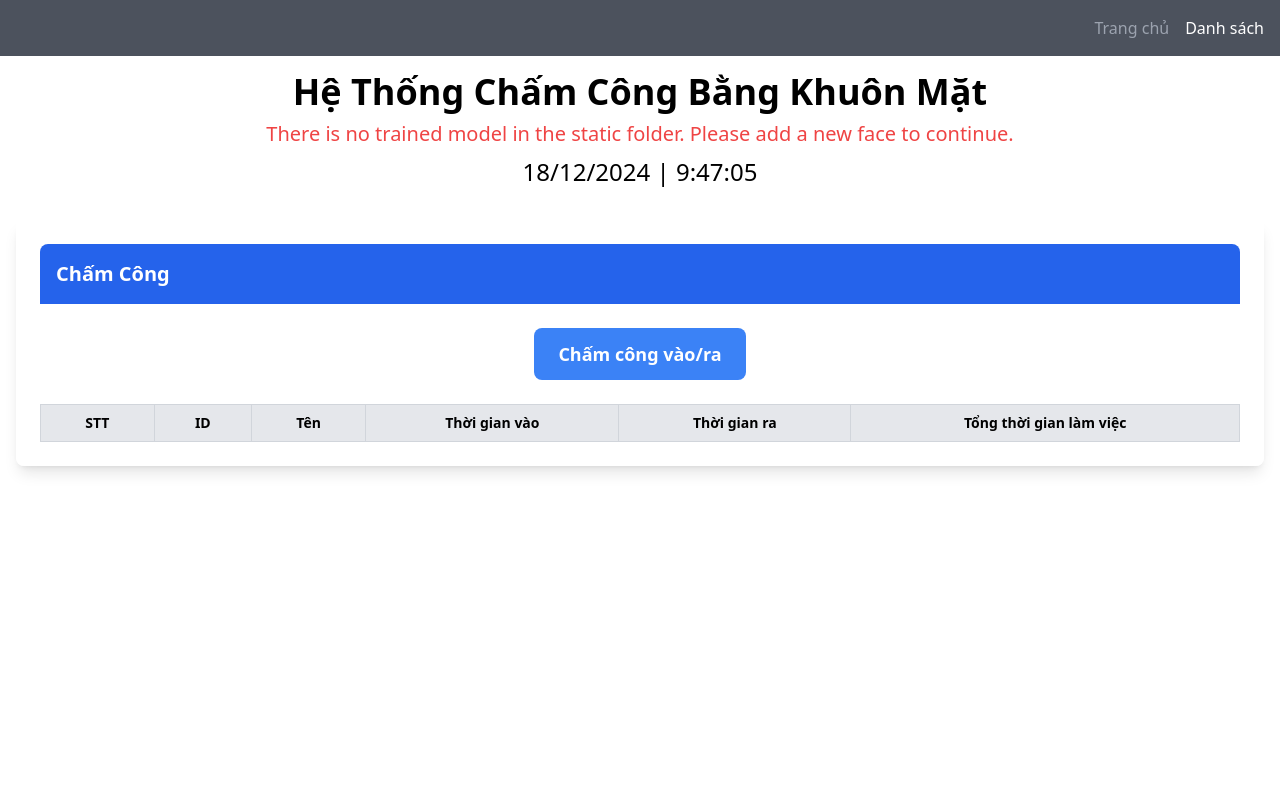
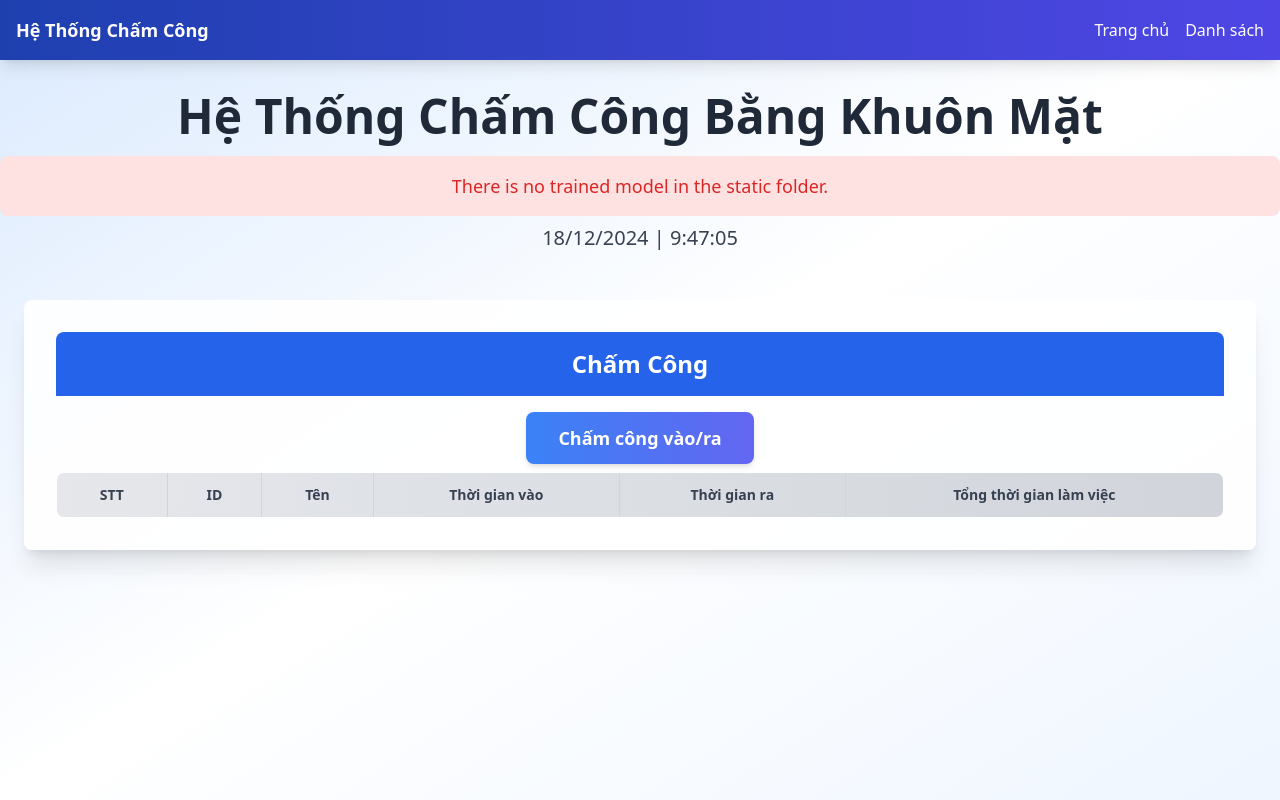
Before and after one commit to iTeddy1/nhan-dien-khuon-mat, a Flask app: page /start in a window 1280 px wide. Run offline with Flask 3, Linux system fonts and the light colour scheme; lists and menus that the app fills with data are empty; some libraries are stand-ins or nearby versions.

Commit message:
feat: enhance attendance system with model evaluation and UI improvements

```diff
--- a/app.py
+++ b/app.py
@@ -4,7 +4,7 @@ import os
 from flask import Flask,request,render_template
 from flask_mail import Mail, Message
 from datetime import date
-from ultils import handle_checkin_checkout, save_attendance_image, totalreg, getusers, delUser, extract_faces, identify_face, train_model, add_attendance, extract_attendance, getUserTime, checkUserID
+from ultils import evaluate_model, handle_checkin_checkout, save_attendance_image, totalreg, getusers, delUser, extract_faces, identify_face, train_model, add_attendance, extract_attendance, getUserTime, checkUserID
 
 #### Defining Flask App
 app = Flask(__name__)
@@ -48,9 +48,9 @@ def home():
 @app.route('/listUsers')
 def users():
     names, rolls, l, emails = getusers()
-    return render_template('ListUser.html', names= names, rolls=rolls, l=l, emails=emails)
+    return render_template('ListUser.html', names= names, rolls=rolls, l=l, emails=emails, totalreg=totalreg())
 
-@app.route('/deletetUser', methods=['POST'])
+@app.route('/deleteUser', methods=['POST'])
 def deleteUser():
     userid = request.form['userid']
     username = request.form['username']
@@ -64,7 +64,7 @@ def deleteUser():
 @app.route('/start',methods=['GET'])
 def start():
     if 'face_recognition_model.pkl' not in os.listdir('static'):
-        return render_template('home.html',totalreg=totalreg(),datetoday2=datetoday2,mess='There is no trained model in the static folder. Please add a new face to continue.')
+        return render_template('home.html',totalreg=totalreg(),datetoday2=datetoday2,mess='There is no trained model in the static folder.')
 
     cap = cv2.VideoCapture(0)
 
@@ -107,6 +107,7 @@ def start():
     result_message = handle_checkin_checkout(identified_person)
 
     names,rolls,inTimes,outTimes,totalTimes,l = extract_attendance()
+
     if result_message == "Bạn đã chấm công cho ngày hôm nay.":
         return render_template('home.html',
                                names=names,rolls=rolls,inTimes=inTimes,outTimes=outTimes,totalTimes=totalTimes,l=l,totalreg=totalreg(),datetoday2=datetoday2,
@@ -115,12 +116,12 @@ def start():
     #Save attendance image
     username = identified_person.split('_')[0]
     userid = identified_person.split('_')[1]
-    userimagefolder = f'Attendance/Attendance_faces-{datetoday}/'+username+'_'+str(userid)+'_'+datetoday2
-    if not os.path.isdir(userimagefolder):
-        os.makedirs(userimagefolder)
+    # userimagefolder = f'Attendance/Attendance_faces-{datetoday}/'+username+'_'+str(userid)+'_'+datetoday2
+    # if not os.path.isdir(userimagefolder):
+    #     os.makedirs(userimagefolder)
     inTime, outTime = getUserTime(userid)
 
-    print(inTime, outTime)
+    # print(inTime, outTime)
     if inTime != 'nan':
         save_attendance_image(username, userid, frame, x, y, w, h, 'checkin')
     if outTime != 'nan':
--- a/templates/home.html
+++ b/templates/home.html
@@ -30,60 +30,69 @@
 
   <body
     onload="startTime()"
-    class="bg-cover bg-center h-screen">
-    <nav class="flex justify-end gap-4 p-4 bg-gray-900 bg-opacity-75 text-white">
+    class="bg-gradient-to-br from-blue-100 via-white to-blue-50 h-screen">
+    <!-- Navbar -->
+    <nav
+      class="flex justify-between items-center p-4 bg-gradient-to-r from-blue-800 to-indigo-600 text-white shadow-lg">
+      <h1 class="text-lg font-bold">Hệ Thống Chấm Công</h1>
+      <div class="flex gap-4">
         <a
           href="/"
-        class="text-gray-400"
+          class="hover:underline"
           >Trang chủ</a
         >
         <a
           href="/listUsers"
-        class="hover:text-gray-400"
+          class="hover:underline"
           >Danh sách</a
         >
+      </div>
     </nav>
 
-    <div class="text-center mt-4">
-      <h1 class="text-black text-4xl font-bold">Hệ Thống Chấm Công Bằng Khuôn Mặt</h1>
+    <!-- Main Content -->
+    <div class="text-center mt-8">
+      <h1 class="text-gray-800 text-5xl font-extrabold">Hệ Thống Chấm Công Bằng Khuôn Mặt</h1>
       {% if mess %}
-      <p class="text-red-500 text-xl mt-2">{{ mess }}</p>
+      <p class="text-red-600 text-lg mt-4 font-medium bg-red-100 p-4 rounded-lg">{{ mess }}</p>
       {% endif %}
       <p
         id="clock"
-        class="text-black text-2xl mt-2"></p>
+        class="text-gray-700 text-xl mt-2 font-medium"></p>
     </div>
 
-    <div class="container mx-auto mt-8 gap-6 px-4">
-      <div class="bg-white c bg-opacity-80 shadow-lg rounded-lg p-6">
-        <h2 class="bg-blue-600 text-white text-xl font-bold p-4 rounded-t-lg flex items-center">Chấm Công</h2>
-        <div class="text-center mt-6">
+    <!-- Attendance Section -->
+    <div class="container mx-auto mt-12 px-6">
+      <div class="bg-white bg-opacity-90 shadow-xl rounded-lg p-8">
+        <h2 class="text-white bg-blue-600 text-2xl font-semibold p-4 rounded-t-lg text-center">Chấm Công</h2>
+        <div class="text-center mt-4">
           <a href="/start">
-            <button class="bg-blue-500 text-white text-lg font-bold py-3 px-6 rounded-lg hover:bg-blue-600">
+            <button
+              class="bg-gradient-to-r from-blue-500 to-indigo-500 text-white text-lg font-semibold py-3 px-8 rounded-lg shadow-md hover:shadow-xl hover:scale-105 transition-all">
               Chấm công vào/ra
             </button>
           </a>
         </div>
-        <table class="table-auto w-full mt-6 text-sm border-collapse border border-gray-300">
+
+        <table class="table-auto w-full mt-2 text-sm border-collapse border border-gray-300 rounded-lg overflow-hidden">
           <thead>
-            <tr class="bg-gray-200">
-              <th class="border border-gray-300 px-4 py-2">STT</th>
-              <th class="border border-gray-300 px-4 py-2">ID</th>
-              <th class="border border-gray-300 px-4 py-2">Tên</th>
-              <th class="border border-gray-300 px-4 py-2">Thời gian vào</th>
-              <th class="border border-gray-300 px-4 py-2">Thời gian ra</th>
-              <th class="border border-gray-300 px-4 py-2">Tổng thời gian làm việc</th>
+            <tr class="bg-gradient-to-r from-gray-200 to-gray-300 text-gray-700">
+              <th class="border border-gray-300 px-4 py-3">STT</th>
+              <th class="border border-gray-300 px-4 py-3">ID</th>
+              <th class="border border-gray-300 px-4 py-3">Tên</th>
+              <th class="border border-gray-300 px-4 py-3">Thời gian vào</th>
+              <th class="border border-gray-300 px-4 py-3">Thời gian ra</th>
+              <th class="border border-gray-300 px-4 py-3">Tổng thời gian làm việc</th>
             </tr>
           </thead>
           <tbody>
             {% if l %} {% for i in range(l) %}
-            <tr class="hover:bg-gray-100">
-              <td class="border border-gray-300 px-4 py-2">{{ i+1 }}</td>
-              <td class="border border-gray-300 px-4 py-2">{{ rolls[i] }}</td>
-              <td class="border border-gray-300 px-4 py-2">{{ names[i] }}</td>
-              <td class="border border-gray-300 px-4 py-2">{{ inTimes[i] }}</td>
-              <td class="border border-gray-300 px-4 py-2">{{ outTimes[i] }}</td>
-              <td class="border border-gray-300 px-4 py-2">{{ totalTimes[i] }}</td>
+            <tr class="hover:bg-gray-100 transition-all">
+              <td class="border border-gray-300 px-4 py-3 text-center">{{ i+1 }}</td>
+              <td class="border border-gray-300 px-4 py-3 text-center">{{ rolls[i] }}</td>
+              <td class="border border-gray-300 px-4 py-3">{{ names[i] }}</td>
+              <td class="border border-gray-300 px-4 py-3 text-center">{{ inTimes[i] }}</td>
+              <td class="border border-gray-300 px-4 py-3 text-center">{{ outTimes[i] }}</td>
+              <td class="border border-gray-300 px-4 py-3 text-center">{{ totalTimes[i] }}</td>
             </tr>
             {% endfor %} {% endif %}
           </tbody>
--- a/ultils.py
+++ b/ultils.py
@@ -5,6 +5,7 @@ from datetime import date
 from datetime import datetime
 import numpy as np
 from sklearn.neighbors import KNeighborsClassifier
+from sklearn.metrics import classification_report, accuracy_score
 import pandas as pd
 import joblib
 import shutil
@@ -72,7 +73,8 @@ def extract_faces(img):
         gray = cv2.cvtColor(img, cv2.COLOR_BGR2GRAY)
         face_points = face_detector.detectMultiScale(gray, 1.3, 5)
         if len(face_points):  # Check if face_points is not empty
-            return face_points
+            if(is_live_face(img)):
+                return face_points
     return None
 
 #### Identify face using ML model
@@ -80,13 +82,12 @@ def identify_face(facearray):
     model = joblib.load('static/face_recognition_model.pkl')
     return model.predict(facearray)
 
-
 #### A function which trains the model on all the faces available in faces folder
 def train_model():
     faces = []
     labels = []
     userlist = os.listdir('static/faces')
-    # print(userlist)
+    print(userlist)
     for user in userlist:
         for imgname in os.listdir(f'static/faces/{user}'):
             img = cv2.imread(f'static/faces/{user}/{imgname}')
@@ -97,9 +98,11 @@ def train_model():
     if len(faces) == 0:
         return
     faces = np.array(faces)
+    labels = np.array(labels)
     knn = KNeighborsClassifier(n_neighbors=5)
     knn.fit(faces,labels)
-    joblib.dump(knn,'static/face_recognition_model.pkl')
+    evaluate_model(faces, labels)
+    joblib.dump(knn,'static/face_recognition_model.pkl') # Lưu mô hình đã huấn luyện
 
 #### Extract info from today's attendance file in attendance folder
 def extract_attendance():
@@ -221,3 +224,42 @@ def getUserTime(userid):
             break
 
     return str(df['Check_in_time'][row_index]), str(df['Check_out_time'][row_index])
+
+def evaluate_model(faces, labels):
+    # Load the model
+    model = joblib.load('static/face_recognition_model.pkl')
+
+    # Perform predictions
+    predictions = model.predict(faces)
+
+    # Print evaluation metrics
+    print("Accuracy:", accuracy_score(labels, predictions))
+    print("Classification Report:\n", classification_report(labels, predictions))
+
+def is_live_face(img):
+    if img is None or img.size == 0:
+        return False
+
+    # Chuyển đổi sang ảnh xám
+    gray = cv2.cvtColor(img, cv2.COLOR_BGR2GRAY)
+
+    # Phát hiện khuôn mặt
+    faces = face_detector.detectMultiScale(gray, scaleFactor=1.1, minNeighbors=5, minSize=(30, 30))
+
+    if len(faces) == 0:
+        return False  # Không có khuôn mặt nào được phát hiện
+
+    # Khởi tạo Haar Cascade cho mắt
+    eye_cascade = cv2.CascadeClassifier(cv2.data.haarcascades + 'haarcascade_eye.xml')
+
+    for (x, y, w, h) in faces:
+        face_region = img[y:y+h, x:x+w]
+        face_gray = gray[y:y+h, x:x+w]
+
+        # Phát hiện mắt
+        eyes = eye_cascade.detectMultiScale(face_gray, scaleFactor=1.1, minNeighbors=5, minSize=(20, 20))
+
+        if len(eyes) >= 2:
+            return True  # Có ít nhất 2 mắt được phát hiện => Mặt sống
+
+    return False  # Không phát hiện được mắt hoặc không đủ bằng chứng về sống động
```
Also changed, not shown: templates/ListUser.html (+33 -30 lines), 1 other file. Lines whose indentation alone changed are shown as unchanged.
